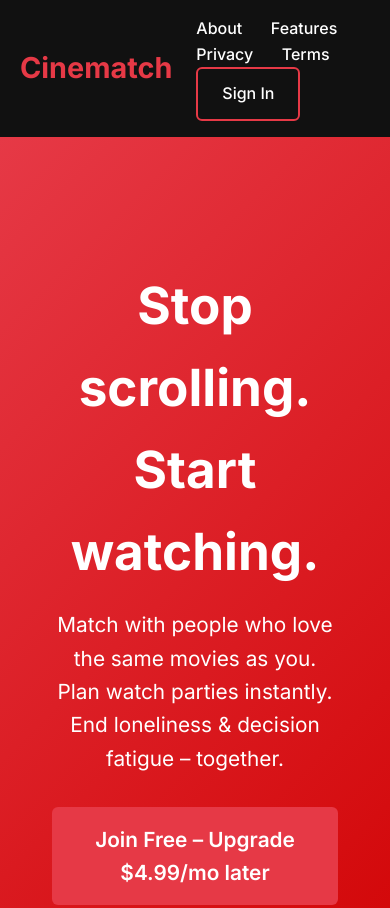
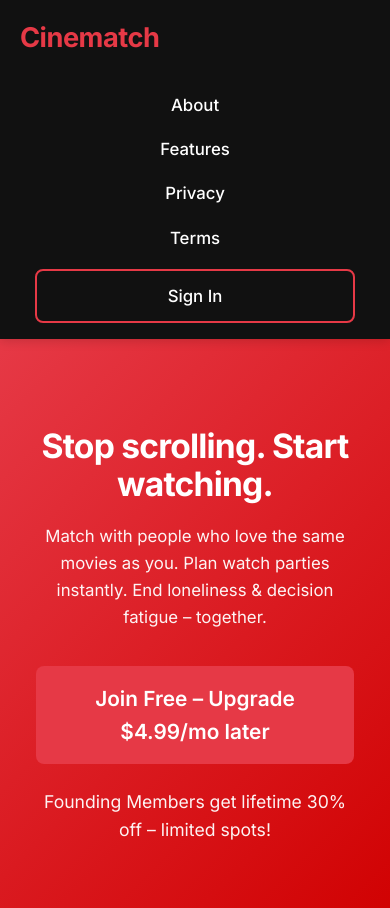
Before and after one commit to KakamyratM/cinematch, a plain HTML site: page index.html in a window 390 px wide. Shown: the top 908 px of the page. Drawn offline with Linux system fonts and the light colour scheme.

Commit message:
Update shared.css

```diff
--- a/shared.css
+++ b/shared.css
@@ -1,4 +1,5 @@
-/* shared.css */
+/* shared.css - Mobile-first + professional responsive version */
+
 @import url('https://fonts.googleapis.com/css2?family=Inter:wght@300;400;500;600;700&display=swap');
 
 * {
@@ -12,14 +13,19 @@ body {
   background-color: #ffffff;
   color: #2d3436;
   line-height: 1.6;
+  -webkit-font-smoothing: antialiased;
+  -moz-osx-font-smoothing: grayscale;
 }
 
 .container {
   max-width: 1200px;
   margin: 0 auto;
-  padding: 0 20px;
+  padding: 0 16px;
 }
 
+/* ───────────────────────────────────────
+   Header & Navigation
+─────────────────────────────────────── */
 header {
   background: #111;
   color: white;
@@ -27,38 +33,56 @@ header {
   position: sticky;
   top: 0;
   z-index: 100;
+  box-shadow: 0 2px 10px rgba(0,0,0,0.15);
 }
 
 nav {
   display: flex;
   justify-content: space-between;
   align-items: center;
+  flex-wrap: wrap;
+  gap: 1rem;
 }
 
 .logo {
-  font-size: 1.8rem;
+  font-size: 1.7rem;
   font-weight: 700;
   color: #e63946;
+  letter-spacing: -0.5px;
+}
+
+.nav-links {
+  display: flex;
+  gap: 1.5rem;
 }
 
 .nav-links a {
   color: white;
   text-decoration: none;
-  margin-left: 1.5rem;
   font-weight: 500;
+  font-size: 0.98rem;
+  transition: color 0.2s ease;
 }
 
-.nav-links a:hover {
+.nav-links a:hover,
+.nav-links a:focus {
   color: #e63946;
+  outline: none;
 }
 
+/* Buttons */
 .btn {
-  display: inline-block;
-  padding: 0.75rem 1.5rem;
-  border-radius: 6px;
+  display: inline-flex;
+  align-items: center;
+  justify-content: center;
+  padding: 0.75rem 1.4rem;
+  border-radius: 8px;
   text-decoration: none;
   font-weight: 600;
-  transition: all 0.2s;
+  font-size: 0.97rem;
+  transition: all 0.22s ease;
+  cursor: pointer;
+  border: none;
 }
 
 .btn-primary {
@@ -66,63 +90,161 @@ nav {
   color: white;
 }
 
-.btn-primary:hover {
+.btn-primary:hover,
+.btn-primary:focus {
   background: #d00000;
+  transform: translateY(-1px);
 }
 
 .btn-outline {
+  background: transparent;
   border: 2px solid #e63946;
   color: #e63946;
 }
 
-.btn-outline:hover {
+.btn-outline:hover,
+.btn-outline:focus {
   background: #e63946;
   color: white;
+  transform: translateY(-1px);
 }
 
+/* ───────────────────────────────────────
+   Cards & General Components
+─────────────────────────────────────── */
 .card {
   background: #f8f9fa;
   border-radius: 12px;
-  padding: 1.5rem;
-  box-shadow: 0 4px 12px rgba(0,0,0,0.08);
+  padding: 1.6rem;
+  box-shadow: 0 4px 14px rgba(0,0,0,0.07);
   margin-bottom: 1.5rem;
+  transition: transform 0.25s ease, box-shadow 0.25s ease;
 }
 
+.card:hover {
+  transform: translateY(-4px);
+  box-shadow: 0 8px 24px rgba(0,0,0,0.12);
+}
+
+/* ───────────────────────────────────────
+   Hero
+─────────────────────────────────────── */
 .hero {
   background: linear-gradient(135deg, #e63946 0%, #d00000 100%);
   color: white;
   text-align: center;
-  padding: 8rem 2rem 6rem;
+  padding: 7rem 16px 5rem;
 }
 
 .hero h1 {
-  font-size: 3.2rem;
-  margin-bottom: 1rem;
+  font-size: clamp(2.4rem, 6.5vw, 3.6rem);
+  font-weight: 700;
+  margin-bottom: 1.2rem;
+  line-height: 1.15;
+  letter-spacing: -0.8px;
 }
 
 .hero p {
-  font-size: 1.3rem;
-  max-width: 700px;
-  margin: 0 auto 2rem;
+  font-size: clamp(1.1rem, 3.5vw, 1.35rem);
+  max-width: 720px;
+  margin: 0 auto 2.2rem;
+  opacity: 0.95;
 }
 
+/* ───────────────────────────────────────
+   Sections & Footer
+─────────────────────────────────────── */
 section {
-  padding: 4rem 0;
+  padding: 4.5rem 0;
 }
 
 footer {
   background: #111;
   color: #aaa;
   text-align: center;
-  padding: 3rem 0 1.5rem;
-  margin-top: 4rem;
+  padding: 3.5rem 0 2rem;
+  margin-top: 5rem;
+  font-size: 0.94rem;
 }
 
 footer a {
   color: #e63946;
   text-decoration: none;
+  transition: color 0.2s;
 }
 
-footer a:hover {
+footer a:hover,
+footer a:focus {
+  color: #ff4d4d;
   text-decoration: underline;
 }
+
+/* ───────────────────────────────────────
+   Mobile-first Responsive Design
+─────────────────────────────────────── */
+
+/* Small phones (portrait) */
+@media (max-width: 480px) {
+  .hero {
+    padding: 5.5rem 16px 4rem;
+  }
+
+  .hero h1 {
+    font-size: 2.1rem;
+  }
+
+  .hero p {
+    font-size: 1.05rem;
+  }
+
+  .btn {
+    padding: 0.7rem 1.3rem;
+    width: 100%;
+    max-width: 320px;
+  }
+}
+
+/* Tablets & small desktops */
+@media (max-width: 768px) {
+  .nav-links {
+    flex-direction: column;
+    align-items: center;
+    gap: 1.1rem;
+    width: 100%;
+    margin-top: 1rem;
+  }
+
+  .nav-links a {
+    font-size: 1.05rem;
+  }
+
+  .container {
+    padding: 0 20px;
+  }
+
+  section {
+    padding: 3.5rem 0;
+  }
+}
+
+/* Medium+ desktops */
+@media (min-width: 992px) {
+  .container {
+    padding: 0 32px;
+  }
+
+  .hero {
+    padding: 10rem 2rem 7rem;
+  }
+
+  .nav-links {
+    flex-direction: row;
+  }
+}
+
+/* Very large screens */
+@media (min-width: 1400px) {
+  .container {
+    max-width: 1320px;
+  }
+}
```
